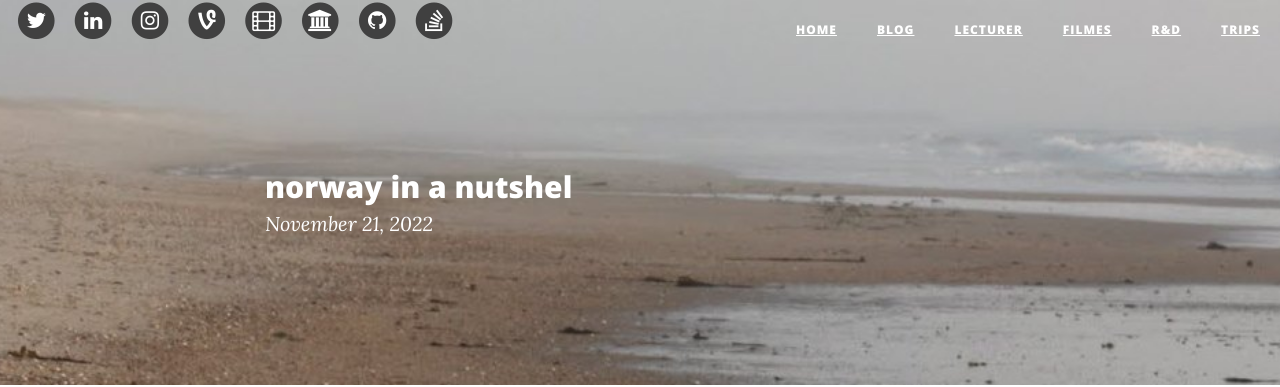
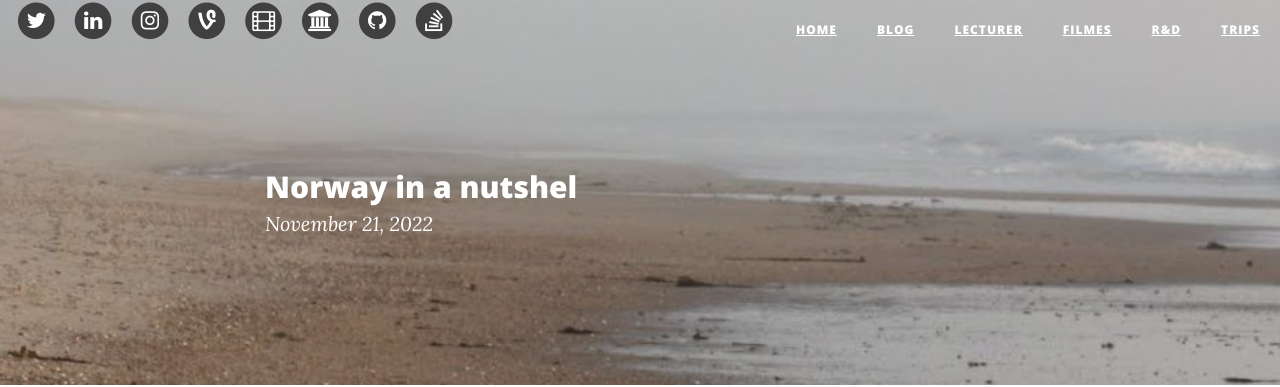
Before and after one commit to fmcarvalho/fmcarvalho.github.io, a Jekyll site: the page built from _posts/2022-11-21-norway-in-a-nutshel.markdown, in a window 1280 px wide. Shown: the top 387 px of the page. Built offline with Jekyll 4.4.1, drawn with Linux system fonts in a browser that asks for light colours; nearby versions of some CDN libraries.

Commit message:
Minor typos

```diff
--- a/_posts/2022-11-21-norway-in-a-nutshel.markdown
+++ b/_posts/2022-11-21-norway-in-a-nutshel.markdown
@@ -1,6 +1,6 @@
 ---
 layout: post
-title: norway in a nutshel
+title: Norway in a nutshel
 date: 2022-11-21
 type: post
 published: true
```
Also changed, not shown: README.md.
